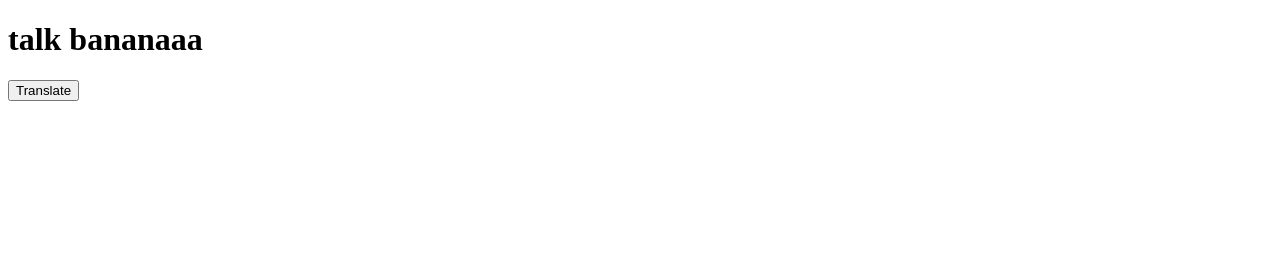
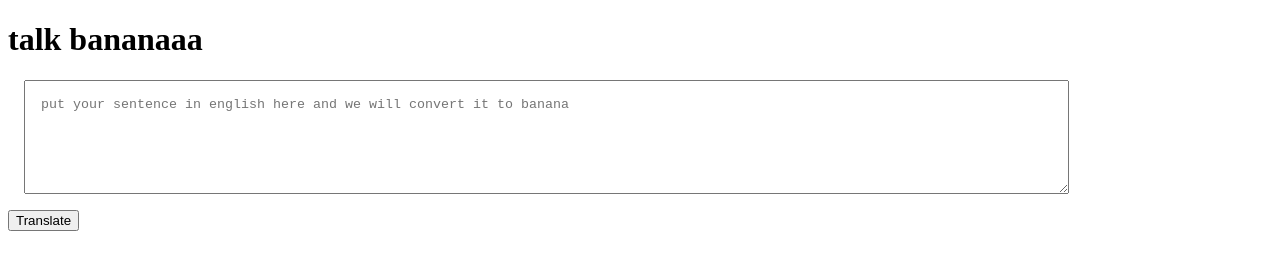
Before and after one commit to AdityaKumar74/talk-banana, a plain HTML site: page index.html in a window 1280 px wide. Drawn offline with Linux system fonts and the light colour scheme.

Commit message:
text area added taking input and console

```diff
--- a/app.js
+++ b/app.js
@@ -1,7 +1,11 @@
 var btnTranslate = document.querySelector("#btn-translate");
+var txtInput = document.querySelector("#txt-input");
+
+console.log(txtInput);
 
 function clickEventHandler() {
     console.log("clicked");
+    console.log("input", txtInput.value);
 }
 
 btnTranslate.addEventListener("click", clickEventHandler)
--- a/index.html
+++ b/index.html
@@ -1,15 +1,30 @@
 <!DOCTYPE html>
 <html lang="en">
+
 <head>
     <meta charset="UTF-8">
     <meta http-equiv="X-UA-Compatible" content="IE=edge">
     <meta name="viewport" content="width=device-width, initial-scale=1.0">
     <title>talk Banana</title>
+    <style>
+        textarea {
+            width: 80%;
+            height: 10vh;
+            display: block;
+            margin: 1rem;
+            padding: 1rem;
+
+        }
+    </style>
 
 </head>
+
 <body>
     <h1>talk bananaaa</h1>
+    <textarea id="txt-input"
+        placeholder="put your sentence in english here and we will convert it to banana"></textarea>
     <button id="btn-translate">Translate</button>
     <script src="app.js" type="text/javaScript"></script>
 </body>
+
 </html>
```
